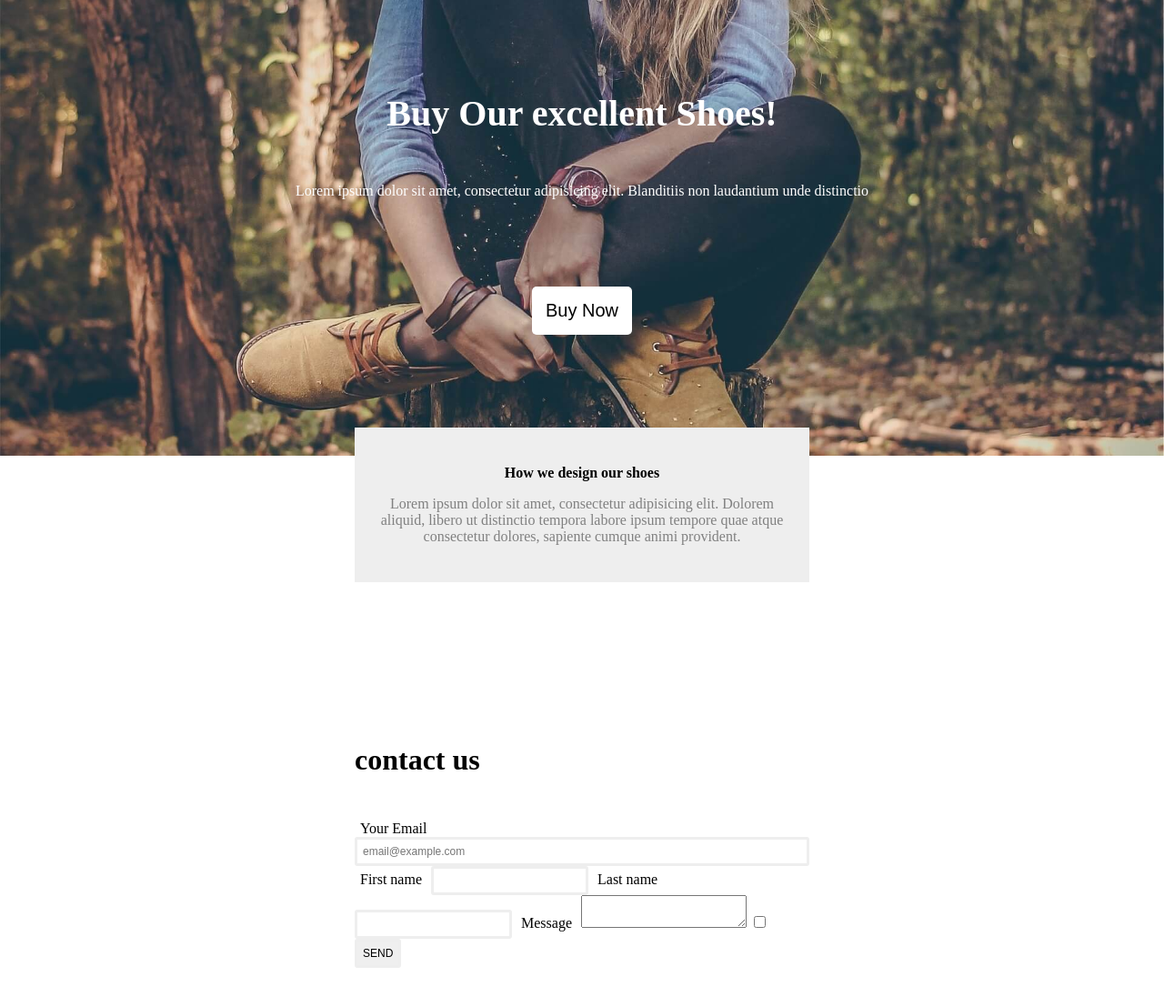
After one commit to Youn-Young-Seon/Youn-Young-Seon.github.io, a web app: file layout2.html in a window 1280 px wide. The commit adds this page. Shown: the whole page at 91% size. Run offline with its HTML, style and script files only (its server is not run), Linux system fonts and the light colour scheme.

Commit message:
apple HTML&Css...

```diff
--- a/css/main.css
+++ b/css/main.css
@@ -60,3 +60,105 @@
     background-color: gray;
     /* clear: both; */
 }
+
+/**************************************************************/
+
+.navbar li{
+    display: inline-block;
+}
+
+.navbar a{
+    font-size: 16px;
+    text-decoration: none;
+}
+
+
+/**************************************************************/
+
+body{
+    position: relative;
+}
+
+.main-background{
+    width: 100%;
+    height: 500px;
+    background-image: url(../img/shoes.jpg);
+    background-size: cover;
+    background-repeat: no-repeat;
+    background-position: center;
+    text-align: center;
+    /* background-attachment: fixed; */
+    /* filter: brightness(70%); */
+    padding-top: 1px;
+}
+
+.main-title{
+    color: white;
+    font-size: 40px;
+    margin-top: 100px;
+}
+
+.main-content{
+    color: white;
+}
+
+.main-button{
+    padding: 15px;
+    font-size: 20px;
+    background: white;
+    border: none;
+    border-radius: 5px;
+    position: relative;
+    top: 80px;
+}
+
+.main-box{
+    background-color: #eee;
+    width: 80%;
+    max-width: 500px;
+    height: auto;
+    padding: 25px;
+    position: absolute;
+    top: 470px;
+    left: 0px;
+    right: 0px;
+    margin-left: auto;
+    margin-right: auto;
+    text-align: center;
+    box-sizing: border-box;
+}
+
+.main-box-title{
+    font-weight: bold;
+}
+
+.main-box-content{
+    color: gray;
+}
+
+.input-content{
+    position: relative;
+    top: 300px;
+    width: 60%;
+    max-width: 500px;
+    height: auto;
+    margin-right: auto;
+    margin-left: auto;
+    padding: 16px;
+}
+
+.input-content label{
+    font-size: 16px;
+    margin: 6px;
+}
+
+.input-content input{
+    border: 3px solid #eee;
+    border-radius: 3px;
+    padding: 6px;
+    font-size: 12px;
+}
+
+.input-content input[type="email"]{
+    width: 100%;
+}
--- /dev/null
+++ b/layout2.html
@@ -0,0 +1,41 @@
+<html lang="en">
+<head>
+    <meta charset="UTF-8">
+    <title>Document</title>
+    <link rel="stylesheet" href="css/main.css">
+</head>
+<body style="margin: 0px;">
+
+    <div class="main-background">
+        <h4 class="main-title">Buy Our excellent Shoes!</h4>
+        <p class="main-content">Lorem ipsum dolor sit amet,
+            consectetur adipisicing elit. Blanditiis non
+            laudantium unde distinctio</p>
+        <button class="main-button">Buy Now</button>
+    </div>
+    <div class="main-box">
+        <p class="main-box-title">How we design our shoes</p>
+        <p class="main-box-content">Lorem ipsum dolor sit amet,
+            consectetur adipisicing elit. Dolorem aliquid,
+            libero ut distinctio tempora labore ipsum tempore quae atque consectetur
+            dolores, sapiente cumque animi provident.</p>
+    </div>
+
+    <div class="input-content">
+        <h1 style="margin: 0 0 48px 0;">contact us</h1>
+        <form>
+            <label>Your Email</label>
+            <input type="email" placeholder="email@example.com">
+            <label>First name</label>
+            <input type="text">
+            <label>Last name</label>
+            <input type="text">
+            <label>Message</label>
+            <textarea></textarea>
+            <input type="checkbox">
+            <input type="submit" value="SEND">
+        </form>
+    </div>
+
+</body>
+</html>
```
Also changed, not shown: layout_practice.html (+32 -3 lines), list.html (added, +17 -0 lines), img/shoes.jpg (added).
